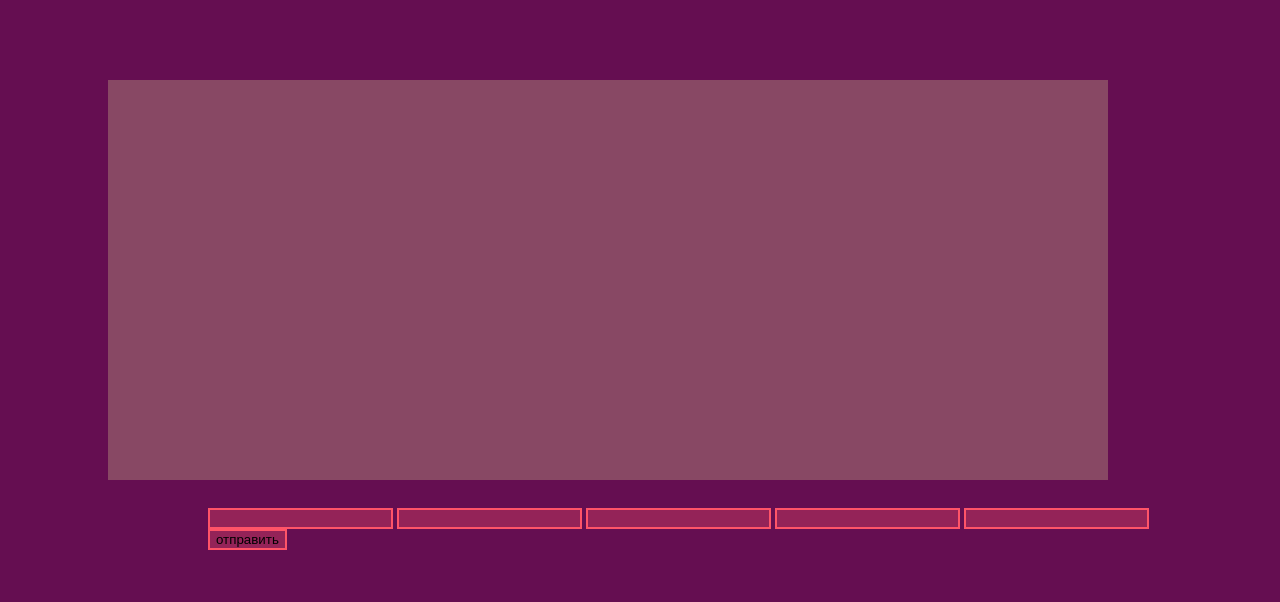
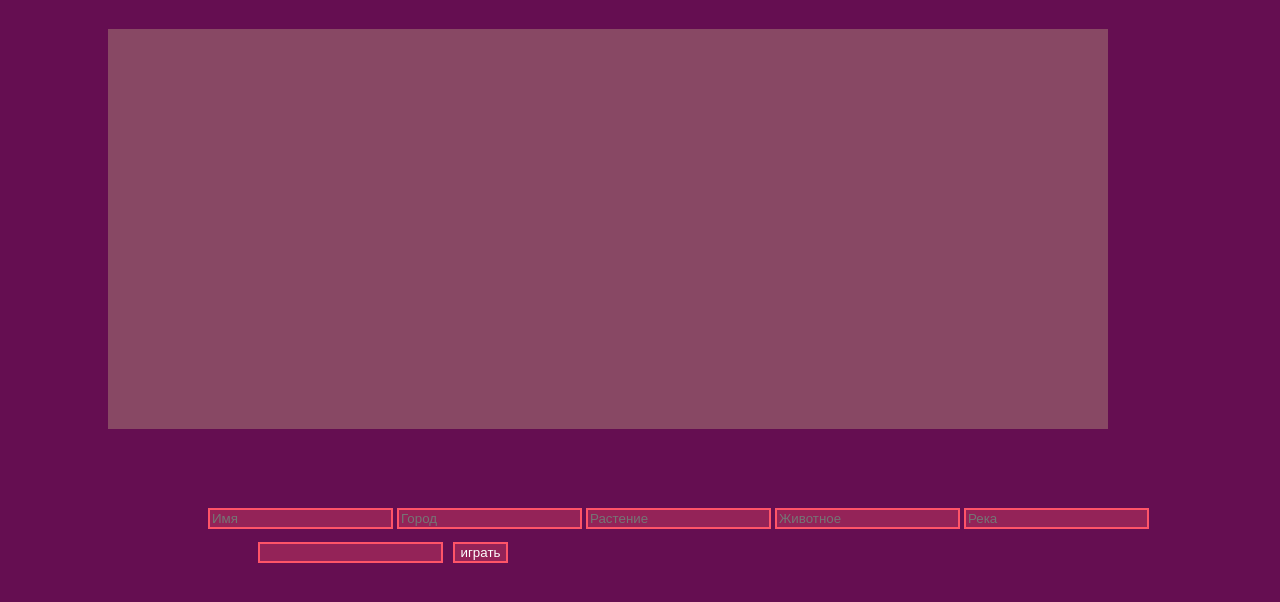
Before and after one commit to ruslanuskembaev/JS_practice, a plain HTML site: page index.html in a window 1280 px wide. Drawn offline with Linux system fonts and the light colour scheme.

Commit message:
DoneLayout

```diff
--- a/index.html
+++ b/index.html
@@ -9,19 +9,22 @@
     <script src="index.js"></script>
   </head>
   <body class="field">
-    <input type="text" class="ins" id="input1" />
-    <input type="text" class="ins" id="input2" />
-    <input type="text" class="ins" id="input3" />
-    <input type="text" class="ins" id="input4" />
-    <input type="text" class="ins" id="input5" />
+    <input placeholder="Имя" type="text" class="ins" id="input1" />
+    <input placeholder="Город" type="text" class="ins" id="input2" />
+    <input placeholder="Растение" type="text" class="ins" id="input3" />
+    <input placeholder="Животное" type="text" class="ins" id="input4" />
+    <input placeholder="Река" type="text" class="ins" id="input5" />
 
-    <button class="ins" onclick="func()">отправить</button>
     <div class="gamefield">
+      <input type="text" class="ins" id="nickname" />
+      <button class="ins" onclick="table()">играть</button>
       <p id="output1"></p>
       <p id="output2"></p>
       <p id="output3"></p>
       <p id="output4"></p>
       <p id="output5"></p>
+
+      <div id="table"></div>
     </div>
   </body>
 </html>
--- a/index.js
+++ b/index.js
@@ -1,3 +1,4 @@
+// <button class="ins" onclick="func()">отправить</button>
 function func() {
   let a1 = document.querySelector("#input1");
   let a2 = document.querySelector("#input2");
@@ -11,3 +12,92 @@ function func() {
   document.querySelector("#output4").textContent = a4.value;
   document.querySelector("#output5").textContent = a5.value;
 }
+
+function table() {
+  let nickname = document.querySelector("#nickname");
+  let a1 = document.querySelector("#input1");
+  let a2 = document.querySelector("#input2");
+  let a3 = document.querySelector("#input3");
+  let a4 = document.querySelector("#input4");
+  let a5 = document.querySelector("#input5");
+
+  let table = document.createElement("table");
+  let thead = document.createElement("thead");
+  let tbody = document.createElement("tbody");
+
+  table.appendChild(thead);
+  table.appendChild(tbody);
+
+  // Adding the entire table to the body tag
+  document.getElementById("table").appendChild(table);
+
+  let row_1 = document.createElement("tr");
+
+  let heading_1 = document.createElement("th");
+  heading_1.innerHTML = "Игрок:";
+  let heading_2 = document.createElement("th");
+  heading_2.innerHTML = "Имя";
+  let heading_3 = document.createElement("th");
+  heading_3.innerHTML = "Город";
+  let heading_4 = document.createElement("th");
+  heading_4.innerHTML = "Растение";
+  let heading_5 = document.createElement("th");
+  heading_5.innerHTML = "Животное";
+  let heading_6 = document.createElement("th");
+  heading_6.innerHTML = "Река";
+
+  row_1.appendChild(heading_1);
+  row_1.appendChild(heading_2);
+  row_1.appendChild(heading_3);
+  row_1.appendChild(heading_4);
+  row_1.appendChild(heading_5);
+  row_1.appendChild(heading_6);
+
+  thead.appendChild(row_1);
+
+  // Creating and adding data to second row of the table
+  let row_2 = document.createElement("tr");
+
+  let row_2_data_1 = document.createElement("td");
+  row_2_data_1.innerHTML = nickname.value;
+
+  let row_2_data_2 = document.createElement("td");
+  row_2_data_2.innerHTML = a1.value;
+
+  let row_2_data_3 = document.createElement("td");
+  row_2_data_3.innerHTML = a2.value;
+
+  let row_2_data_4 = document.createElement("td");
+  row_2_data_4.innerHTML = a3.value;
+
+  let row_2_data_5 = document.createElement("td");
+  row_2_data_5.innerHTML = a4.value;
+
+  let row_2_data_6 = document.createElement("td");
+  row_2_data_6.innerHTML = a5.value;
+
+  row_2.appendChild(row_2_data_1);
+  row_2.appendChild(row_2_data_2);
+  row_2.appendChild(row_2_data_3);
+  row_2.appendChild(row_2_data_4);
+  row_2.appendChild(row_2_data_5);
+  row_2.appendChild(row_2_data_6);
+
+  tbody.appendChild(row_2);
+
+  /*
+  Creating and adding data to third row of the table
+  let row_3 = document.createElement("tr");
+  let row_3_data_1 = document.createElement("td");
+  row_3_data_1.innerHTML = "2.";
+  let row_3_data_2 = document.createElement("td");
+  row_3_data_2.innerHTML = "Adam White";
+  let row_3_data_3 = document.createElement("td");
+  row_3_data_3.innerHTML = "Microsoft";
+
+  row_3.appendChild(row_3_data_1);
+  row_3.appendChild(row_3_data_2);
+  row_3.appendChild(row_3_data_3);
+  tbody.appendChild(row_3);
+  */
+}
--- a/styles.css
+++ b/styles.css
@@ -2,6 +2,7 @@
   position: relative;
   background: rgba(255, 84, 104, 0.3);
   border: 2px solid rgb(255, 84, 104);
+  color: #ffffff;
   top: 500px;
   left: 150px;
 }
```
